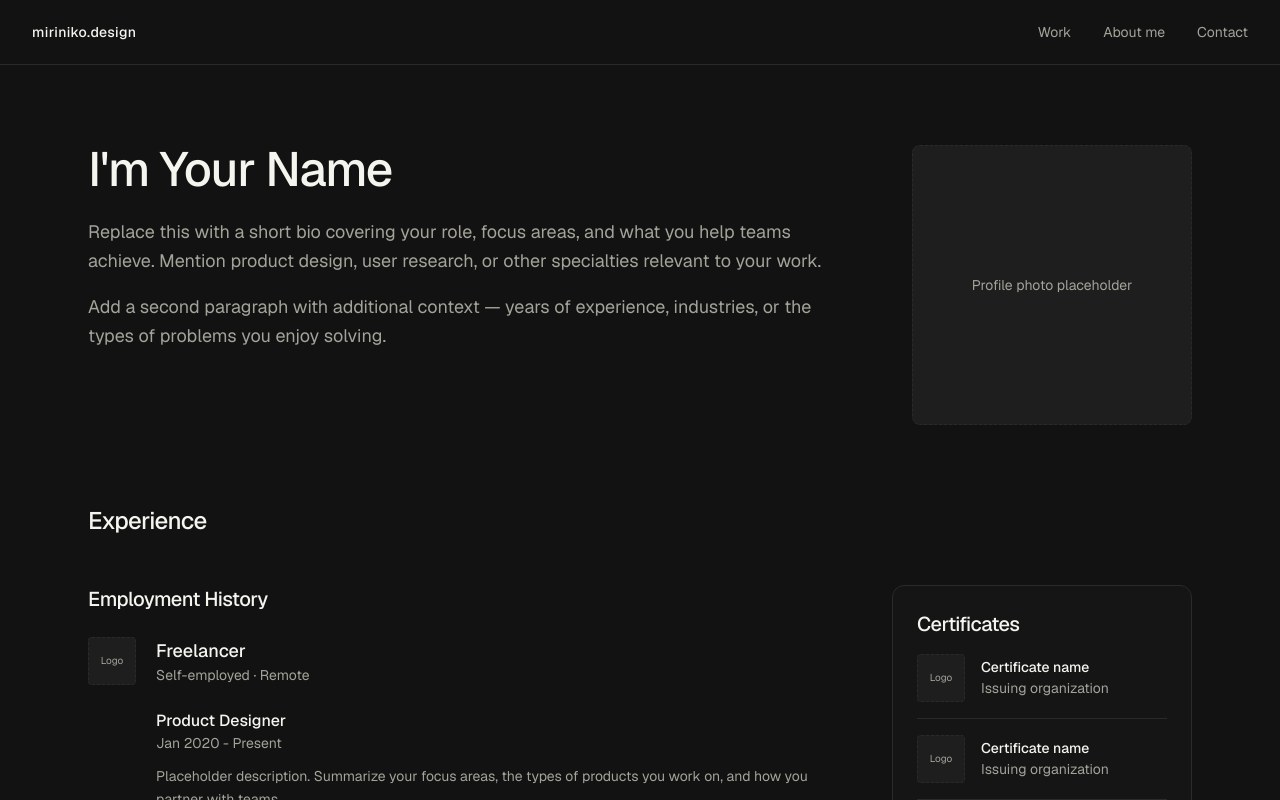
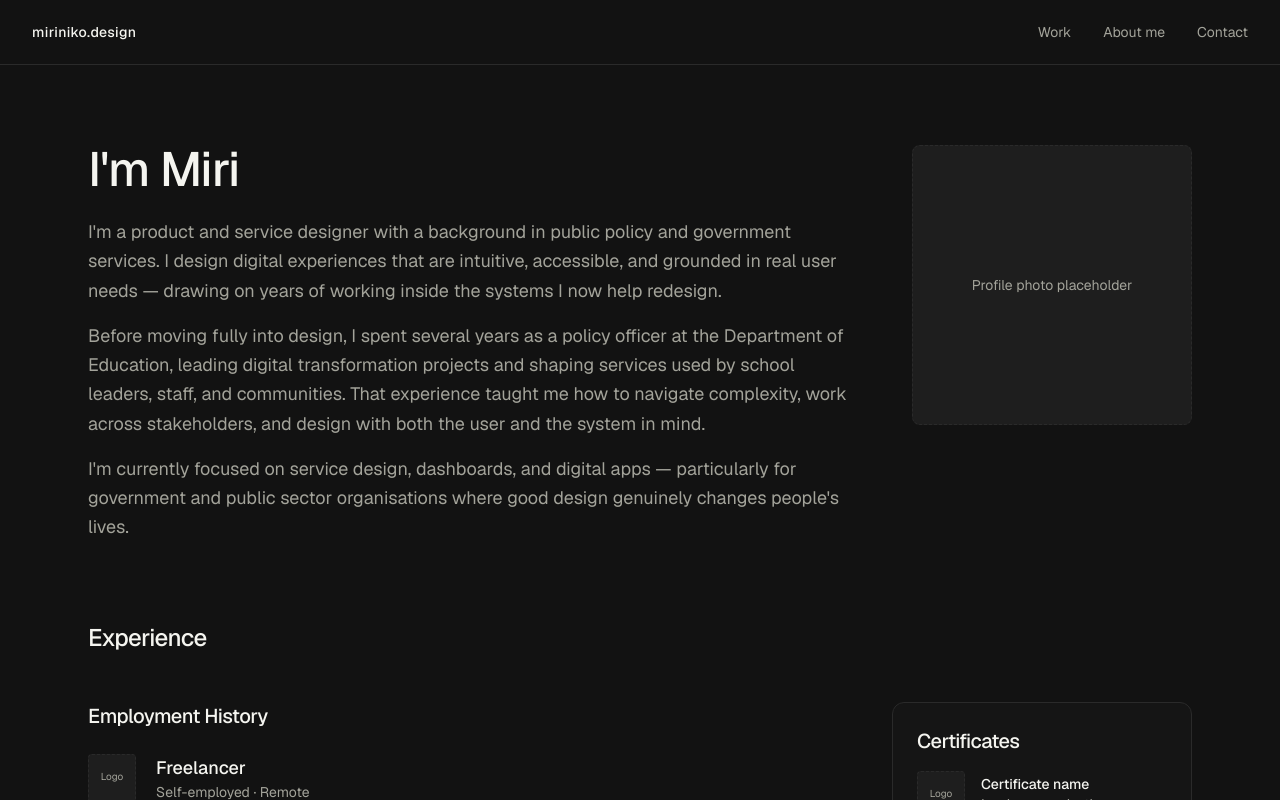
Before and after one commit to doxican/miri-portfolio, a Next.js app: page /about in a window 1280 px wide. Shown: the top 800 px of the page. Built offline with nearby package versions, Linux system fonts and the light colour scheme.

Commit message:
update about page

```diff
--- a/app/about/page.tsx
+++ b/app/about/page.tsx
@@ -72,18 +72,29 @@ export default function About() {
       <section className="mb-20 grid gap-12 md:grid-cols-[1fr_280px] md:items-start">
         <header className="max-w-3xl space-y-6">
           <h1 className="text-4xl font-medium tracking-tight sm:text-5xl">
-            I&apos;m Your Name
+            I&apos;m Miri
           </h1>
           <div className="space-y-4 text-lg leading-relaxed text-muted">
             <p>
-              Replace this with a short bio covering your role, focus areas, and
-              what you help teams achieve. Mention product design, user research,
-              or other specialties relevant to your work.
+              I&apos;m a product and service designer with a background in public
+              policy and government services. I design digital experiences that
+              are intuitive, accessible, and grounded in real user needs —
+              drawing on years of working inside the systems I now help
+              redesign.
             </p>
             <p>
-              Add a second paragraph with additional context — years of
-              experience, industries, or the types of problems you enjoy
-              solving.
+              Before moving fully into design, I spent several years as a policy
+              officer at the Department of Education, leading digital
+              transformation projects and shaping services used by school
+              leaders, staff, and communities. That experience taught me how to
+              navigate complexity, work across stakeholders, and design with
+              both the user and the system in mind.
+            </p>
+            <p>
+              I&apos;m currently focused on service design, dashboards, and
+              digital apps — particularly for government and public sector
+              organisations where good design genuinely changes people&apos;s
+              lives.
             </p>
           </div>
         </header>
```
